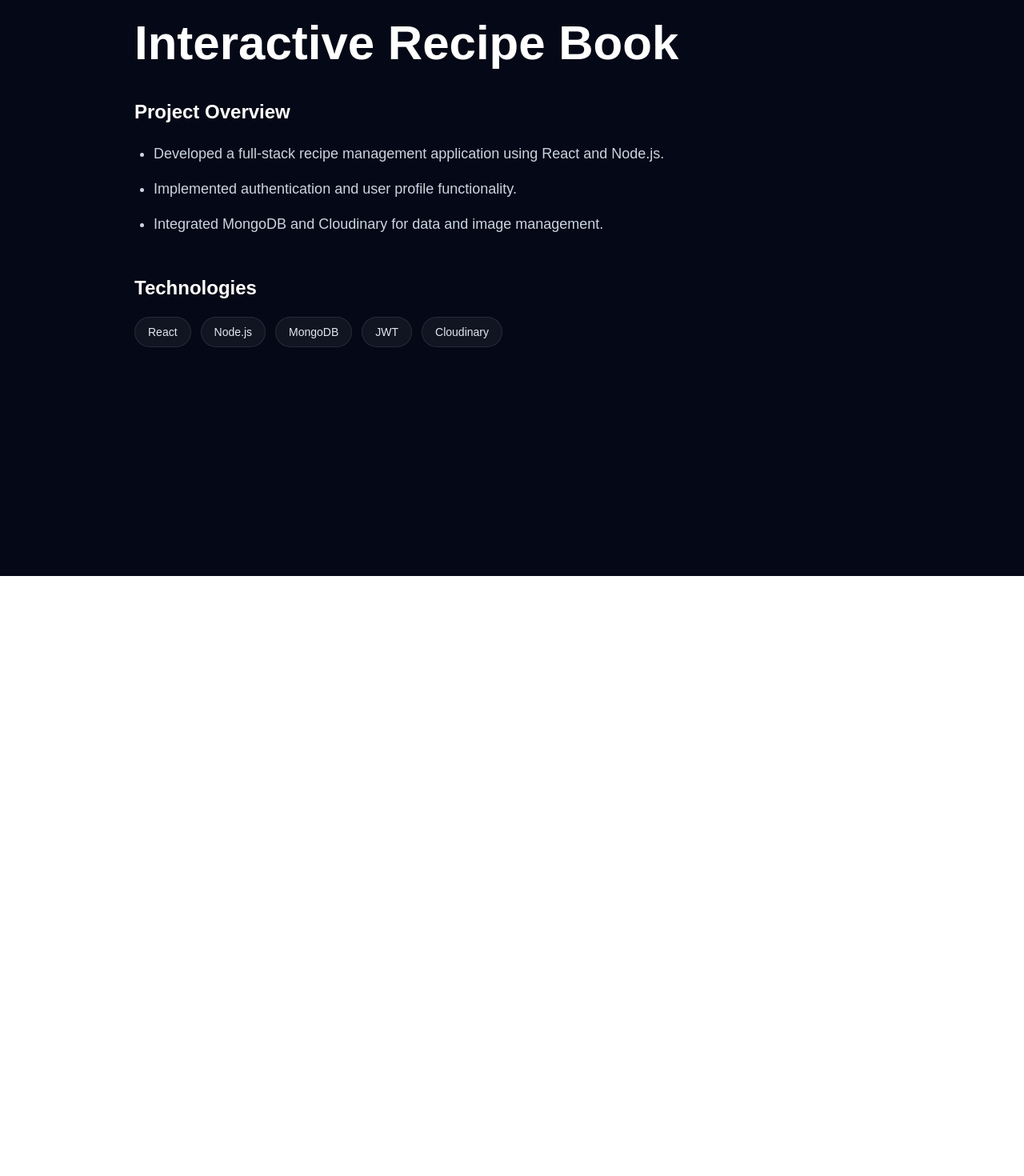
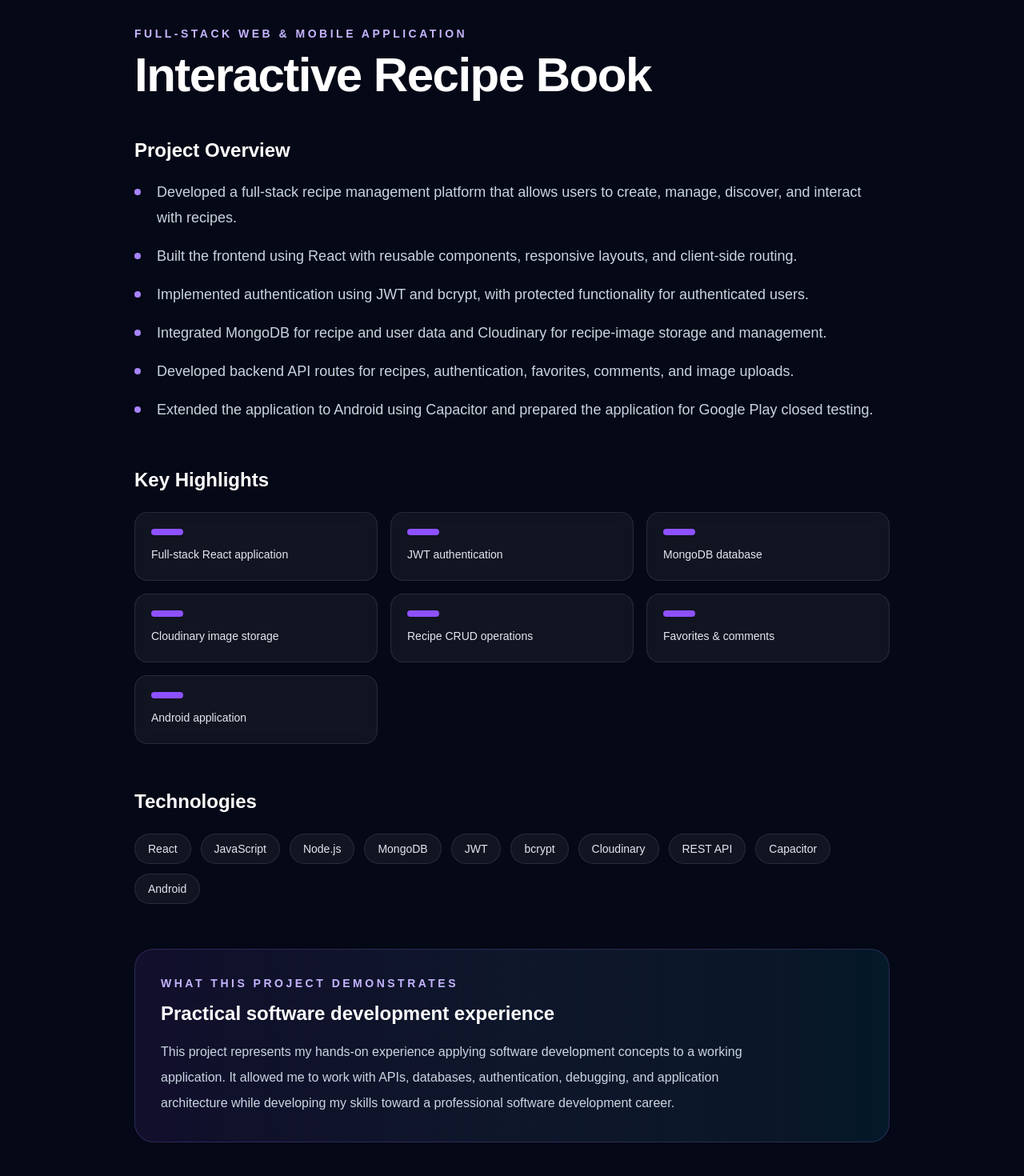
Before and after one commit to Praharnish/portfolio, a Next.js app: page /projects/interactive-recipe-book in a window 1280 px wide. Shown: the part 80-1550 px from the top of the page at 80% size. Before the commit the page ends 800 px from the top, so only its background shows below. Built offline with nearby package versions, Linux system fonts and the light colour scheme.

Commit message:
Update portfolio content and redesign project pages
- Expand project details and achievements
- Improve project page UI and responsiveness
- Add highlights and career connection sections
- Improve type safety with ProjectSlug
- Enhance navigation and technology badges
Show more lines

```diff
--- a/app/projects/[slug]/page.tsx
+++ b/app/projects/[slug]/page.tsx
@@ -1,11 +1,13 @@
 const projects = {
   "mail-management-system": {
     title: "Mail Management System",
+    category: "Full-Stack Application",
 
     description: [
-      "Developed a RESTful API with five CRUD endpoints for mail-message data using PHP, Node.js, and PostgreSQL.",
-      "Implemented JWT authentication and role-based access control for administrator and regular user roles using HS256 token validation.",
-      "Applied test-driven development, debugging, and Docker-based development practices to improve software reliability.",
+      "Developed a full-stack mail-management application with RESTful API endpoints for creating, retrieving, updating, and deleting mail-message data.",
+      "Implemented JWT-based authentication and role-based access control to separate administrator and regular-user functionality.",
+      "Worked with PHP, Node.js, and PostgreSQL while using Docker to create a consistent development environment.",
+      "Applied software testing, debugging, and API troubleshooting practices to identify and resolve application issues.",
     ],
 
     technologies: [
@@ -16,43 +18,83 @@
       "Docker",
       "REST API",
     ],
+
+    highlights: [
+      "5+ REST API endpoints",
+      "JWT authentication",
+      "Role-based access control",
+      "PostgreSQL database",
+      "Docker development environment",
+    ],
   },
 
   "interactive-recipe-book": {
     title: "Interactive Recipe Book",
+    category: "Full-Stack Web & Mobile Application",
 
     description: [
-      "Developed a full-stack recipe management application using React and Node.js.",
-      "Implemented authentication and user profile functionality.",
-      "Integrated MongoDB and Cloudinary for data and image management.",
+      "Developed a full-stack recipe management platform that allows users to create, manage, discover, and interact with recipes.",
+      "Built the frontend using React with reusable components, responsive layouts, and client-side routing.",
+      "Implemented authentication using JWT and bcrypt, with protected functionality for authenticated users.",
+      "Integrated MongoDB for recipe and user data and Cloudinary for recipe-image storage and management.",
+      "Developed backend API routes for recipes, authentication, favorites, comments, and image uploads.",
+      "Extended the application to Android using Capacitor and prepared the application for Google Play closed testing.",
     ],
 
     technologies: [
       "React",
+      "JavaScript",
       "Node.js",
       "MongoDB",
       "JWT",
+      "bcrypt",
       "Cloudinary",
+      "REST API",
+      "Capacitor",
+      "Android",
+    ],
+
+    highlights: [
+      "Full-stack React application",
+      "JWT authentication",
+      "MongoDB database",
+      "Cloudinary image storage",
+      "Recipe CRUD operations",
+      "Favorites & comments",
+      "Android application",
     ],
   },
 
   "portfolio-system": {
-    title: "Portfolio System",
+    title: "Developer Portfolio",
+    category: "Personal Project",
 
     description: [
-      "Developed a modern personal portfolio using Next.js and TypeScript.",
-      "Created responsive sections for projects, skills, and professional information.",
-      "Implemented a clean dark-themed interface with reusable components.",
+      "Designed and developed a responsive developer portfolio using Next.js, React, TypeScript, and Tailwind CSS.",
+      "Created reusable project, skills, career, and contact sections to present my development experience and career progression.",
+      "Implemented dynamic project pages using route-based project data.",
+      "Focused on responsive design, accessible navigation, reusable components, and a modern developer-focused visual style.",
     ],
 
     technologies: [
       "Next.js",
+      "React",
       "TypeScript",
-      "React",
       "Tailwind CSS",
+      "JavaScript",
+    ],
+
+    highlights: [
+      "Next.js application",
+      "TypeScript",
+      "Responsive UI",
+      "Dynamic project pages",
+      "Reusable components",
     ],
   },
 };
+
+type ProjectSlug = keyof typeof projects;
 
 export default async function ProjectPage({
   params,
@@ -61,7 +103,7 @@
 }) {
   const { slug } = await params;
 
-  const project = projects[slug as keyof typeof projects];
+  const project = projects[slug as ProjectSlug];
 
   if (!project) {
     return (
@@ -69,14 +111,19 @@
         <div className="mx-auto max-w-5xl px-6 py-12 md:px-10">
           <a
             href="/#projects"
-            className="text-sm text-violet-300 hover:text-violet-200"
+            className="text-sm text-violet-300 transition hover:text-violet-200"
           >
             ← Back to Projects
           </a>
 
-          <h1 className="mt-8 text-4xl font-black text-white">
+          <h1 className="mt-8 text-4xl font-black text-white md:text-6xl">
             Project Not Found
           </h1>
+
+          <p className="mt-4 max-w-xl text-lg text-slate-400">
+            The project you are looking for does not exist or may have been
+            moved.
+          </p>
         </div>
       </main>
     );
@@ -86,39 +133,77 @@
     <main className="min-h-screen bg-[#050816] text-slate-100">
       <div className="mx-auto max-w-5xl px-6 py-12 md:px-10">
 
+        {/* BACK */}
         <a
           href="/#projects"
-          className="text-sm text-violet-300 hover:text-violet-200"
+          className="text-sm text-violet-300 transition hover:text-violet-200"
         >
           ← Back to Projects
         </a>
 
-        <h1 className="mt-8 text-4xl font-black text-white md:text-6xl">
-          {project.title}
-        </h1>
+        {/* HEADER */}
+        <header className="mt-10">
+          <p className="text-sm font-semibold uppercase tracking-[0.25em] text-violet-300">
+            {project.category}
+          </p>
 
-        <section className="mt-10">
+          <h1 className="mt-3 text-4xl font-black tracking-tight text-white md:text-6xl">
+            {project.title}
+          </h1>
+        </header>
+
+        {/* PROJECT OVERVIEW */}
+        <section className="mt-12">
           <h2 className="text-2xl font-bold text-white">
             Project Overview
           </h2>
 
-          <ul className="mt-5 list-disc space-y-3 pl-6 text-lg leading-8 text-slate-300">
+          <ul className="mt-5 space-y-4 text-lg leading-8 text-slate-300">
             {project.description.map((item, index) => (
-              <li key={index}>{item}</li>
+              <li
+                key={index}
+                className="relative pl-7"
+              >
+                <span className="absolute left-0 top-3 h-2 w-2 rounded-full bg-violet-400" />
+                {item}
+              </li>
             ))}
           </ul>
         </section>
 
-        <section className="mt-12">
+        {/* HIGHLIGHTS */}
+        <section className="mt-14">
+          <h2 className="text-2xl font-bold text-white">
+            Key Highlights
+          </h2>
+
+          <div className="mt-6 grid gap-4 sm:grid-cols-2 md:grid-cols-3">
+            {project.highlights.map((highlight) => (
+              <div
+                key={highlight}
+                className="rounded-2xl border border-white/10 bg-white/5 p-5 backdrop-blur-sm"
+              >
+                <div className="mb-3 h-2 w-10 rounded-full bg-violet-500" />
+
+                <p className="text-sm font-medium leading-6 text-slate-200">
+                  {highlight}
+                </p>
+              </div>
+            ))}
+          </div>
+        </section>
+
+        {/* TECHNOLOGIES */}
+        <section className="mt-14">
           <h2 className="text-2xl font-bold text-white">
             Technologies
           </h2>
 
-          <div className="mt-5 flex flex-wrap gap-3">
+          <div className="mt-6 flex flex-wrap gap-3">
             {project.technologies.map((technology) => (
               <span
                 key={technology}
-                className="rounded-full border border-white/10 bg-white/5 px-4 py-2 text-sm text-slate-200"
+                className="rounded-full border border-white/10 bg-white/5 px-4 py-2 text-sm font-medium text-slate-200 transition hover:border-violet-400/40 hover:bg-violet-500/10"
               >
                 {technology}
               </span>
@@ -126,6 +211,35 @@
           </div>
         </section>
 
+        {/* CAREER CONNECTION */}
+        <section className="mt-14 rounded-3xl border border-violet-400/20 bg-gradient-to-r from-violet-500/10 via-slate-900 to-cyan-500/10 p-6 md:p-8">
+          <p className="text-sm font-semibold uppercase tracking-[0.25em] text-violet-300">
+            What This Project Demonstrates
+          </p>
+
+          <h2 className="mt-3 text-2xl font-bold text-white">
+            Practical software development experience
+          </h2>
+
+          <p className="mt-4 max-w-3xl leading-8 text-slate-300">
+            This project represents my hands-on experience applying software
+            development concepts to a working application. It allowed me to
+            work with APIs, databases, authentication, debugging, and
+            application architecture while developing my skills toward a
+            professional software development career.
+          </p>
+        </section>
+
+        {/* BOTTOM NAVIGATION */}
+        <div className="mt-12 border-t border-white/10 pt-8">
+          <a
+            href="/#projects"
+            className="inline-flex rounded-full border border-white/10 bg-white/5 px-5 py-3 text-sm font-medium text-slate-200 transition hover:border-violet-400/40 hover:bg-white/10"
+          >
+            ← View All Projects
+          </a>
+        </div>
+
       </div>
     </main>
   );
```
